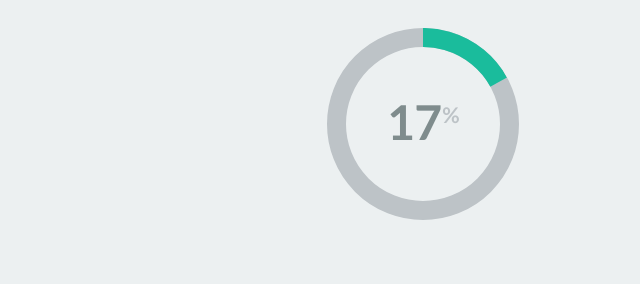
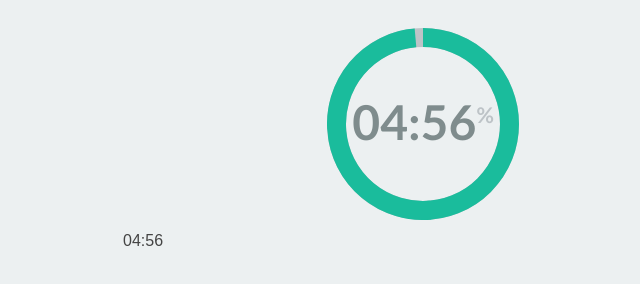
Before and after one commit to julianoosmir/chart-percent, a plain HTML site: page index.html in a window 1280 px wide. Shown: the whole page, without its empty margins (217-857 px from the left). Drawn offline with nearby package versions, Linux system fonts and the light colour scheme.

Commit message:
deu certo

```diff
--- a/index.html
+++ b/index.html
@@ -1,5 +1,6 @@
 <!DOCTYPE html>
 <html lang="en">
+
 <head>
   <meta charset="UTF-8" />
   <meta http-equiv="X-UA-Compatible" content="IE=edge" />
@@ -7,6 +8,7 @@
   <title>Document</title>
   <script src="https://cdnjs.cloudflare.com/ajax/libs/jquery/3.6.4/jquery.js"></script>
 </head>
+
 <body>
   <div id="specificChart" class="donut-size">
     <div class="pie-wrapper">
@@ -20,9 +22,13 @@
       <div class="shadow"></div>
     </div>
   </div>
+  <div>
+    <p id="datas"></p>
+  </div>
 </body>
 <style>
   @import url(https://fonts.googleapis.com/css?family=Lato:700);
+
   *,
   *:before,
   *:after {
@@ -83,6 +89,7 @@
     height: 1em;
     margin: 0px auto;
   }
+
   .pie-wrapper .pie {
     position: absolute;
     top: 0px;
@@ -91,6 +98,7 @@
     height: 100%;
     clip: rect(0, 1em, 1em, 0.5em);
   }
+
   .pie-wrapper .half-circle {
     position: absolute;
     top: 0px;
@@ -101,9 +109,11 @@
     border-radius: 50%;
     clip: rect(0em, 0.5em, 1em, 0em);
   }
+
   .pie-wrapper .right-side {
     transform: rotate(0deg);
   }
+
   .pie-wrapper .label {
     position: absolute;
     top: 0.52em;
@@ -120,12 +130,14 @@
     cursor: default;
     z-index: 2;
   }
+
   .pie-wrapper .smaller {
     padding-bottom: 20px;
     color: #bdc3c7;
     font-size: 0.45em;
     vertical-align: super;
   }
+
   .pie-wrapper .shadow {
     width: 100%;
     height: 100%;
@@ -141,13 +153,17 @@
    * @param  {number}  percent Passing in 22.3 will make the chart show 22%
    * @param  {boolean} donut   True shows donut, false shows pie
    */
-    function updateDonutChart(el, percent, donut) {
+
+  function updateDonutChart(el, percent,bruto,num, donut,tela) {
     percent = Math.round(percent);
     if (percent > 100) {
       percent = 100;
     } else if (percent < 0) {
       percent = 0;
     }
+
+    percent = (num * 100)/bruto;
+
     var deg = Math.round(360 * (percent / 100));
 
     if (percent > 50) {
@@ -166,36 +182,43 @@
       $(el + " .left-side").css("border-width", "0.5em");
       $(el + " .shadow").css("border-width", "0.5em");
     }
-      $(el + " .num").text(percent);
+
+    $(el + " .num").text(tela);
     $(el + " .left-side").css("transform", "rotate(" + deg + "deg)");
   }
 
+
+  porcentagem = (bruto,num)=>{
+    return bruto/num;
+  }
+
   // Pass in a number for the percent
-    updateDonutChart("#specificChart", 17, true);
+  //updateDonutChart("#specificChart", 17, true);
 
-    //Ignore the rest, it's for the input and checkbox
+  function startTimer(duration, display) {
+    var timer = duration, minutes, seconds;
+    setInterval(function () {
+        minutes = parseInt(timer / 60, 10);
+        seconds = parseInt(timer % 60, 10);
+        minutes = minutes < 10 ? "0" + minutes : minutes;
+        seconds = seconds < 10 ? "0" + seconds : seconds;
+        var tela = minutes + ":" + seconds;
+        display.textContent = tela;
 
-    // $("#percent")
-    //   .change(function () {
-    //     var percent = $(this).val();
-    //     var donut = $("#donut input").is(":checked");
-    //     updateDonutChart("#specificChart", percent, donut);
-    //   })
-    //   .keyup(function () {
-    //     var percent = $(this).val();
-    //     var donut = $("#donut input").is(":checked");
-    //     updateDonutChart("#specificChart", percent, donut);
-    //   });
+        updateDonutChart("#specificChart",0,duration,timer, true,tela);
+        console.log(duration);
+        if (--timer < 0) {
+            timer = duration;
+        }
+    }, 1000);
+}
 
-    // $("#donut input").change(function () {
-    //   var donut = $("#donut input").is(":checked");
-    //   var percent = $("#percent").val();
-    //   if (donut) {
-    //     $("#donut span").html("Donut");
-    //   } else {
-    //     $("#donut span").html("Pie");
-    //   }
-    //   updateDonutChart("#specificChart", percent, donut);
-    // });
+window.onload = function () {
+    var duration = 60 * 5; // Converter para segundos
+        display = document.querySelector('#datas'); // selecionando o timer
+    startTimer(duration, display); // iniciando o timer
+};
+
 </script>
+
 </html>
```
Lines whose indentation alone changed are shown as unchanged.
